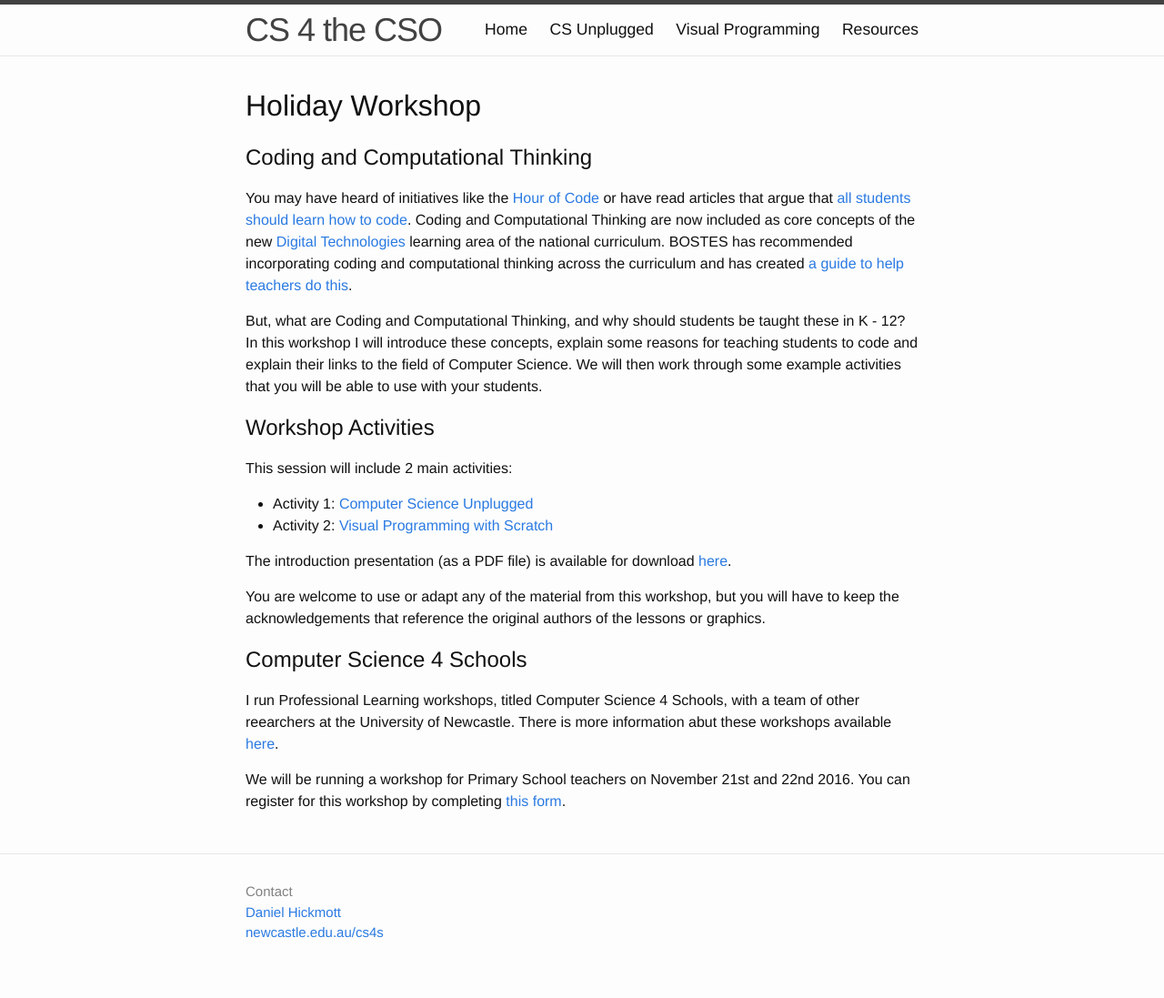
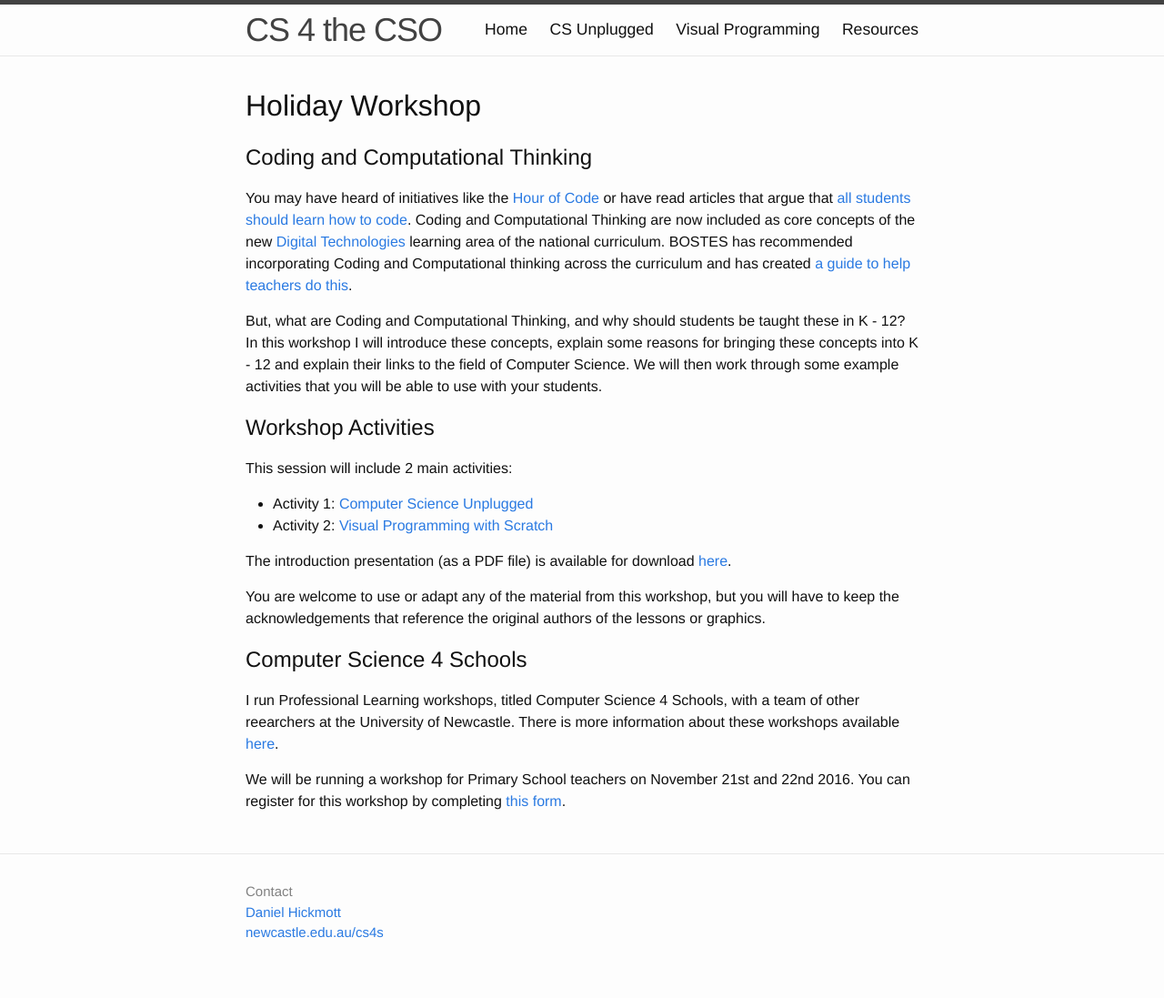
Before and after one commit to cs4s/cso-2016, a Jekyll site: the page built from index.md, in a window 1280 px wide. Shown: the whole page at 91% size. Built offline with Jekyll 4.4.1, drawn with Linux system fonts in a browser that asks for light colours.

Commit message:
Fixes some typos on home page

```diff
--- a/index.md
+++ b/index.md
@@ -7,10 +7,10 @@ layout: default
 ## Coding and Computational Thinking
 
 You may have heard of initiatives like the [Hour of Code](https://code.org/learn){:target="_blank"} or have read articles that argue that [all students should learn how to code](https://theconversation.com/an-education-for-the-21st-century-means-teaching-coding-in-schools-42046){:target="_blank"}.
-Coding and Computational Thinking are now included as core concepts of the new [Digital Technologies](http://www.australiancurriculum.edu.au/technologies/digital-technologies/curriculum/f-10?layout=1) learning area of the national curriculum.
-BOSTES has recommended incorporating coding and computational thinking across the curriculum and has created [a guide to help teachers do this](http://k6.boardofstudies.nsw.edu.au/wps/portal/go/science-and-technology/statement-on-coding){:target="_blank"}.
+Coding and Computational Thinking are now included as core concepts of the new [Digital Technologies](http://www.australiancurriculum.edu.au/technologies/digital-technologies/curriculum/f-10?layout=1){:target="_blank"} learning area of the national curriculum.
+BOSTES has recommended incorporating Coding and Computational thinking across the curriculum and has created [a guide to help teachers do this](http://k6.boardofstudies.nsw.edu.au/wps/portal/go/science-and-technology/statement-on-coding){:target="_blank"}.
 
-But, what are Coding and Computational Thinking, and why should students be taught these in K - 12? In this workshop I will introduce these concepts, explain some reasons for teaching students to code and explain their links to the field of Computer Science. We will then work through some example activities that you will be able to use with your students.
+But, what are Coding and Computational Thinking, and why should students be taught these in K - 12? In this workshop I will introduce these concepts, explain some reasons for bringing these concepts into K - 12 and explain their links to the field of Computer Science. We will then work through some example activities that you will be able to use with your students.
 
 ## Workshop Activities
 
@@ -26,7 +26,7 @@ You are welcome to use or adapt any of the material from this workshop, but you
 ## Computer Science 4 Schools
 
 I run Professional Learning workshops, titled Computer Science 4 Schools, with a team of other reearchers at the University of Newcastle.
-There is more information abut these workshops available [here](https://newcastle.edu.au/cs4s){:target="_blank"}.
+There is more information about these workshops available [here](https://newcastle.edu.au/cs4s){:target="_blank"}.
 
 We will be running a workshop for Primary School teachers on November 21st and 22nd 2016.
 You can register for this workshop by completing [this form](https://goo.gl/forms/byE9QBXJHYdf6BZk2){:target="_blank"}.
```
